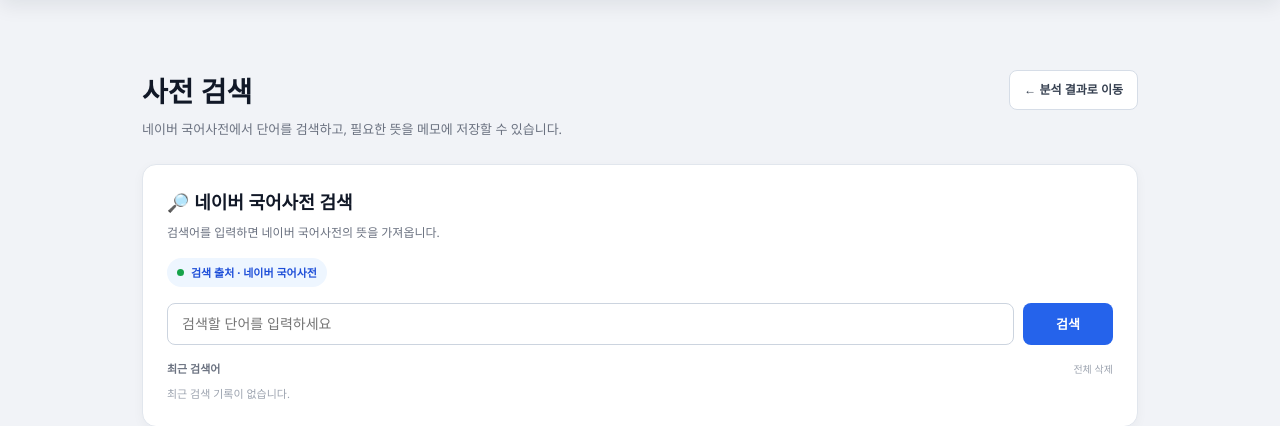
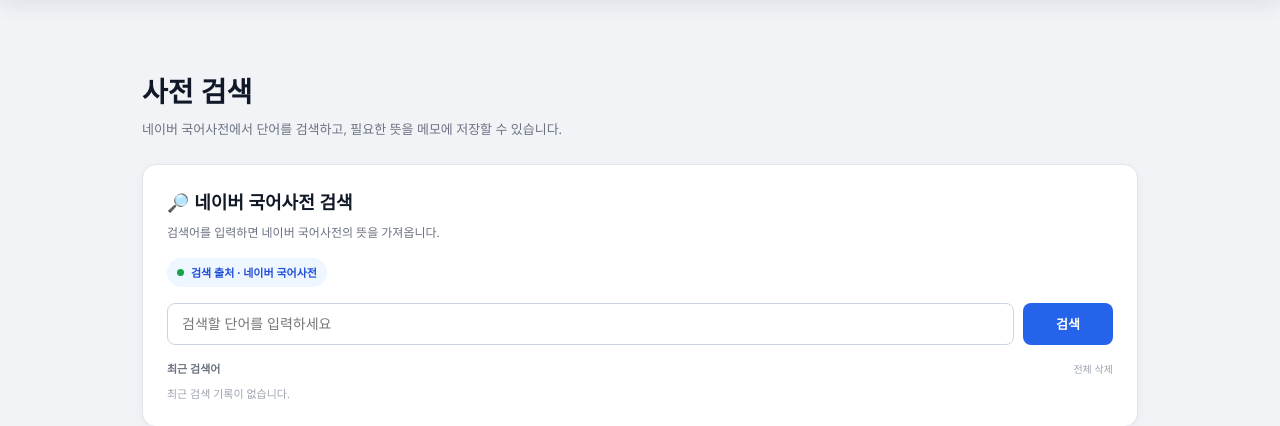
Before and after one commit to 00-Dohyun-00/hyundai_autoever_mobility_sw_school_python_project, a Flask app: page /crawl-result in a window 1280 px wide. Shown: the part 61-487 px from the top of the page. Run offline with Flask 3, Linux system fonts and the light colour scheme.

Commit message:
의미 없는 버튼 삭ㅈ[ㅔ

```diff
--- a/templates/crawl_result.html
+++ b/templates/crawl_result.html
@@ -1142,12 +1142,6 @@
         </div>
 
 
-        <a
-            class="analysis-link"
-            href="/analysis-result"
-        >
-            ← 분석 결과로 이동
-        </a>
 
     </div>
 
```
